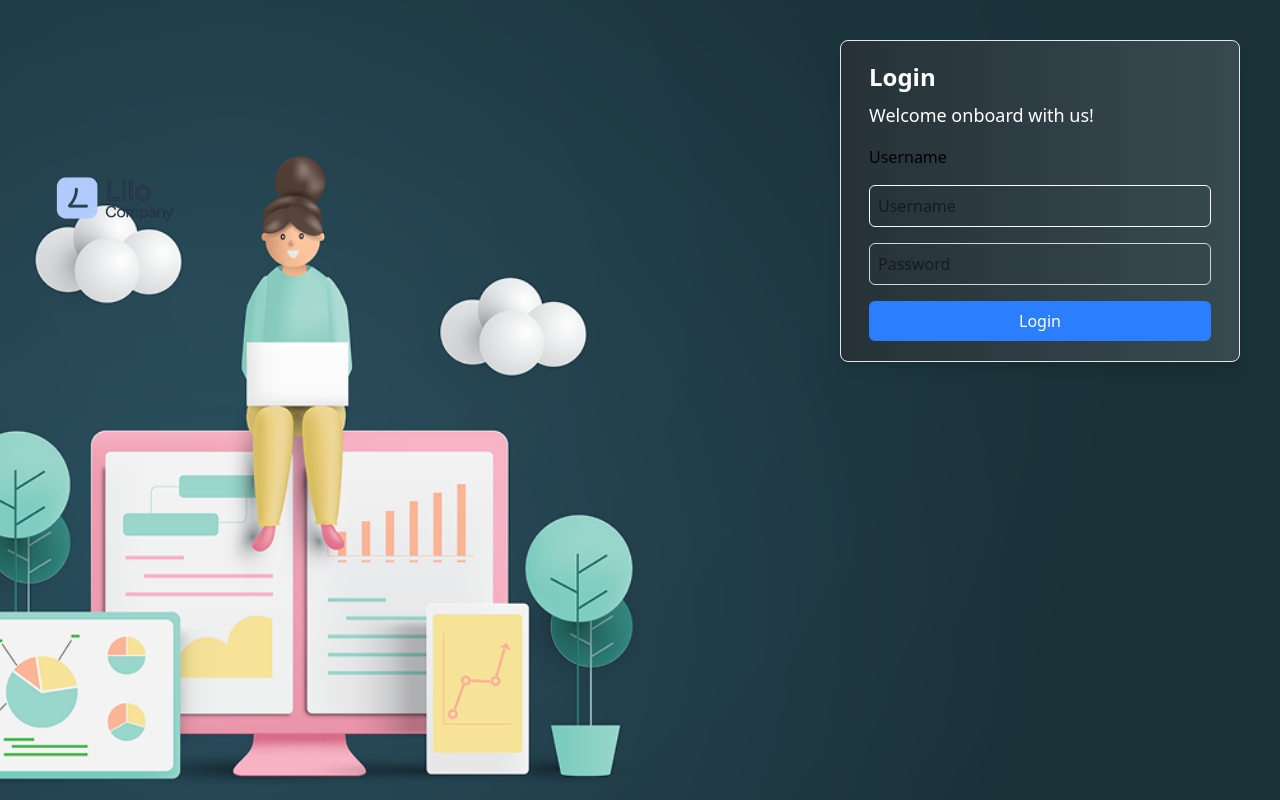
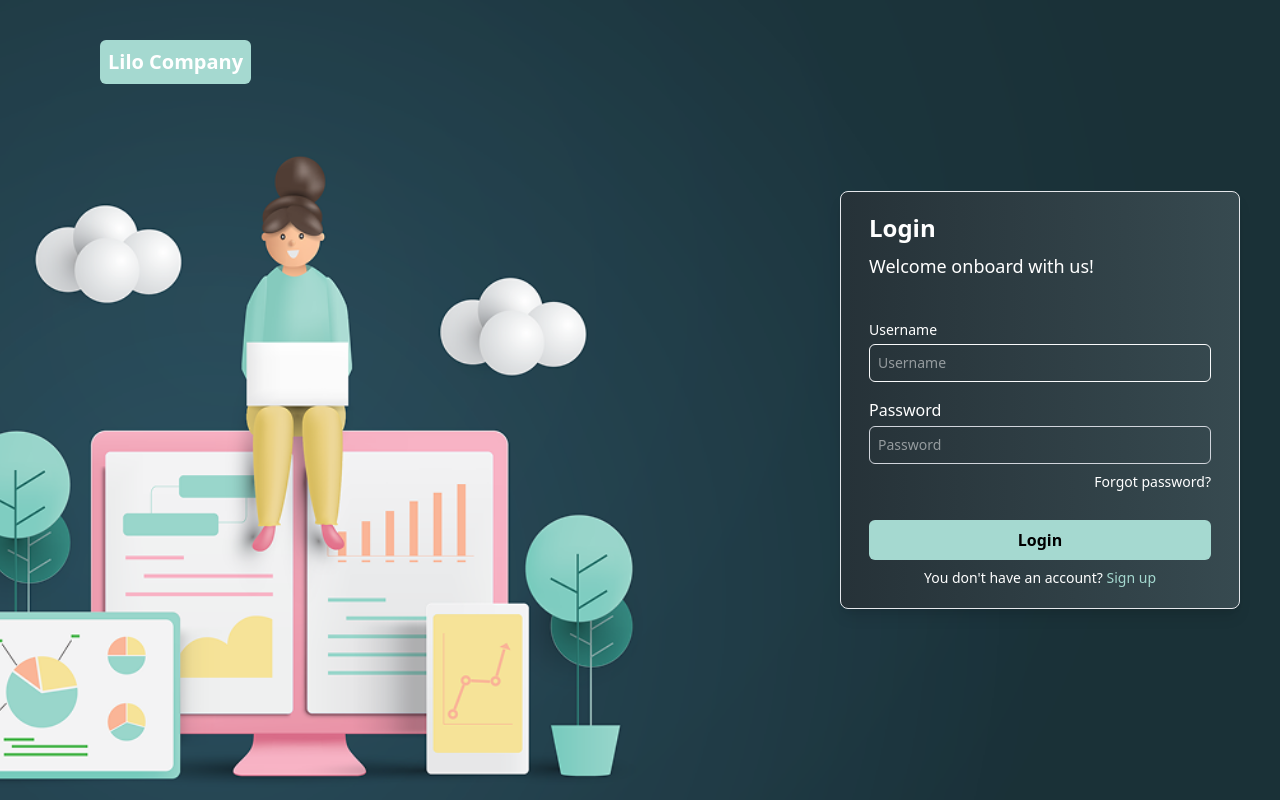
Before and after one commit to marcosaureliob/lilo-company, an Angular app: page / in a window 1280 px wide. Built offline with nearby package versions, Linux system fonts and the light colour scheme.

Commit message:
feat: enhance login page layout and add form fields for username and password

```diff
--- a/src/app/views/login/login.html
+++ b/src/app/views/login/login.html
@@ -1,24 +1,40 @@
 <div class="h-screen w-full bg-cover bg-center bg-no-repeat" style="background-image: url('assets/login-banner.png')">
-  <div class="p-10 flex items-center justify-between">
+  <div class="p-10 h-full flex  justify-between">
     <div>
-      <img src="assets/lilo-company.png" alt="Logo" class="h-auto w-[150px]">
+      <p class="text-white text-xl font-semibold bg-[#A5D9D0] rounded-md p-2 ml-15">Lilo Company</p>
     </div>
 
-    <div class="border border-gray-200 rounded-lg py-5 px-7 bg-[#374a50] bg-gradient-to-l from-[#374a50] to-[#263238] shadow-lg w-[400px] ">
-      <div class="flex flex-col gap-2">
+    <div class="flex h-full items-center 2xl:mr-[100px]">
+      <div
+        class="border border-gray-200 rounded-lg py-5 px-7 bg-[#374a50] bg-gradient-to-l from-[#374a50] to-[#263238] shadow-lg w-[400px]">
+        <div class="flex flex-col gap-2 mb-10">
           <p class="text-white text-2xl font-semibold text-start">Login</p>
           <p class="text-white text-lg font-normal">Welcome onboard with us!</p>
         </div>
 
-      <form class="flex flex-col gap-4 mt-4">
-        <label>Username</label>
+        <form class="flex flex-col  mt-4">
+          <div class="flex flex-col gap-1 mb-4">
+            <label class="text-white text-sm font-medium">Username</label>
             <input type="text" placeholder="Username"
-          class="border border-gray-50 rounded-md p-2 focus:outline-none focus:ring-2 focus:ring-blue-500">
+              class="text-white text-sm border border-gray-50 rounded-md p-2 focus:outline-none focus:ring-1 focus:ring-[#A5D9D0]">
+          </div>
+
+          <div class="flex flex-col gap-1 mb-2">
+            <label class="text-white text-md font-medium">Password</label>
             <input type="password" placeholder="Password"
-          class="border border-gray-300 rounded-md p-2 focus:outline-none focus:ring-2 focus:ring-blue-500">
+              class="text-white text-sm border border-gray-300 rounded-md p-2 focus:outline-none focus:ring-1 focus:ring-[#A5D9D0]">
+          </div>
+
+          <p class="text-sm text-white font-normal text-end mb-7 cursor-pointer">Forgot password?</p>
+
           <button type="submit"
-          class="bg-blue-500 text-white rounded-md p-2 hover:bg-blue-600 transition duration-300">Login</button>
+            class="bg-[#A5D9D0] cursor-pointer text-black font-semibold rounded-md p-2 hover:bg-[#7fbfb4] transition duration-300 mb-2">Login</button>
+
+          <p class="text-sm text-white font-normal text-center">You don't have an account? <a href="#"
+              class="text-[#A5D9D0]">Sign up</a></p>
         </form>
       </div>
     </div>
+
   </div>
+</div>
--- a/tailwind.config.js
+++ b/tailwind.config.js
@@ -4,6 +4,14 @@ module.exports = {
       fontFamily: {
         poppins: ['Poppins', 'sans-serif'],
       },
+      screens: {
+        sm: '640px',
+        md: '768px',
+        lg: '1024px',
+        xl: '1280px',
+        'xxl': '1400px',
+        '2xl': '1536px',
+      },
     },
   },
 };
```
Also changed, not shown: src/assets/lilo-company.png (deleted). Lines whose indentation alone changed are shown as unchanged.
